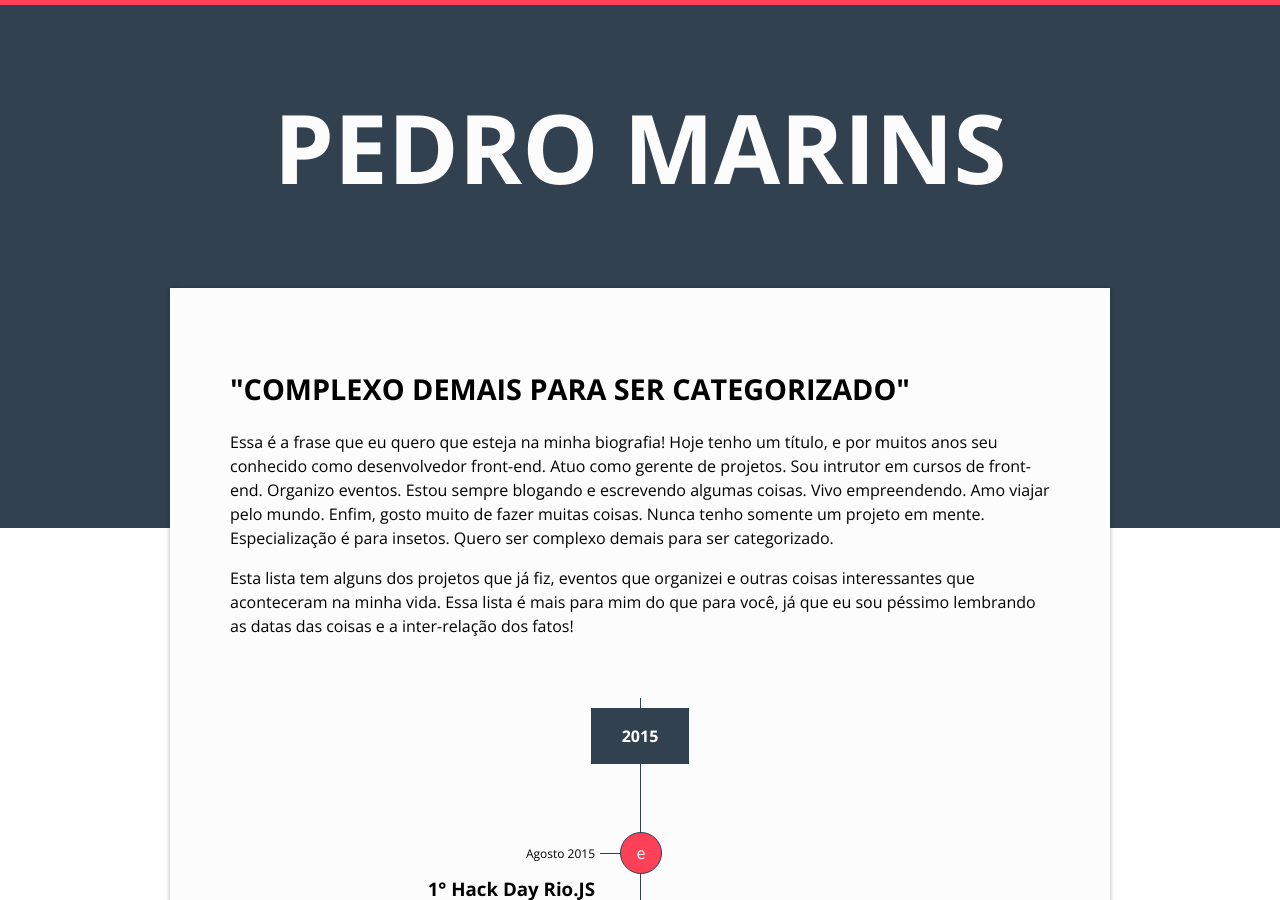
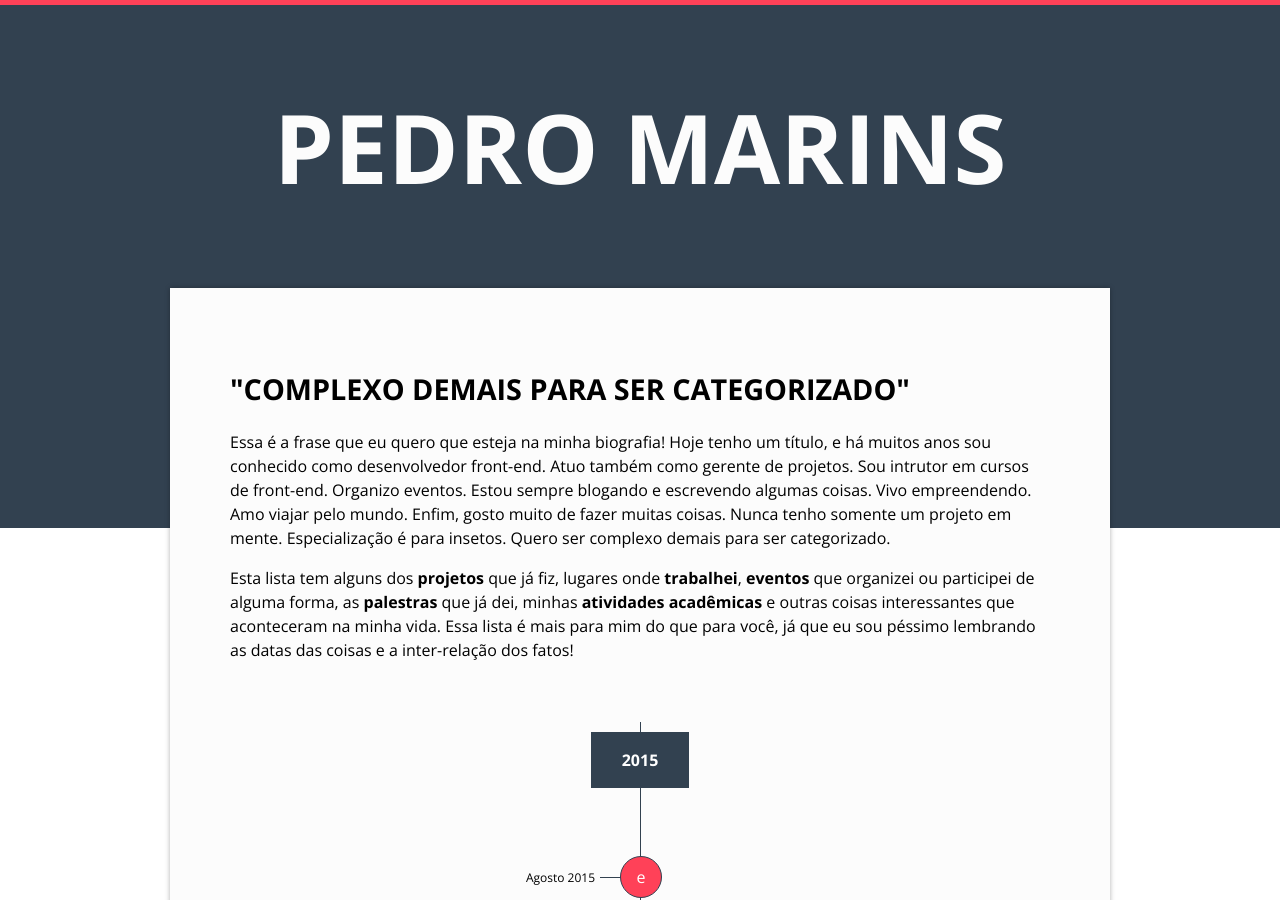
Before and after one commit to pedromarins/pedromarins.github.io, a Jekyll site: the page built from about.html, in a window 1280 px wide and 900 px high. Built offline with Jekyll 4.4.1, drawn with Linux system fonts in a browser that asks for light colours.

Commit message:
better text on about page

```diff
--- a/about.html
+++ b/about.html
@@ -14,9 +14,9 @@ permalink: /about/
 <div class="wrapper content">
 	<div class="timeline">
 		<h1 class="box-heading">"Complexo demais para ser categorizado"</h1>
-		<p class="box-description">Essa é a frase que eu quero que esteja na minha biografia! Hoje tenho um título, e por muitos anos seu conhecido como desenvolvedor front-end. Atuo como gerente de projetos. Sou intrutor em cursos de front-end. Organizo eventos. Estou sempre blogando e escrevendo algumas coisas. Vivo empreendendo. Amo viajar pelo mundo. Enfim, gosto muito de fazer muitas coisas. Nunca tenho somente um projeto em mente. Especialização é para insetos. Quero ser complexo demais para ser categorizado.</p>
+		<p class="box-description">Essa é a frase que eu quero que esteja na minha biografia! Hoje tenho um título, e há muitos anos sou conhecido como desenvolvedor front-end. Atuo também como gerente de projetos. Sou intrutor em cursos de front-end. Organizo eventos. Estou sempre blogando e escrevendo algumas coisas. Vivo empreendendo. Amo viajar pelo mundo. Enfim, gosto muito de fazer muitas coisas. Nunca tenho somente um projeto em mente. Especialização é para insetos. Quero ser complexo demais para ser categorizado.</p>
 
-		<p class="box-description">Esta lista tem alguns dos projetos que já fiz, eventos que organizei e outras coisas interessantes que aconteceram na minha vida. Essa lista é mais para mim do que para você, já que eu sou péssimo lembrando as datas das coisas e a inter-relação dos fatos!</p>
+		<p class="box-description">Esta lista tem alguns dos <strong>projetos</strong> que já fiz, lugares onde <strong>trabalhei</strong>, <strong>eventos</strong> que organizei ou participei de alguma forma, as <strong>palestras</strong> que já dei, minhas <strong>atividades acadêmicas</strong> e outras coisas interessantes que aconteceram na minha vida. Essa lista é mais para mim do que para você, já que eu sou péssimo lembrando as datas das coisas e a inter-relação dos fatos!</p>
 
 		<div class="timelime-content">
 			<h2 class="timeline-year">2015</h2>
```
